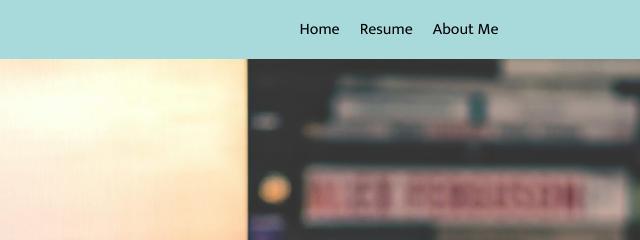
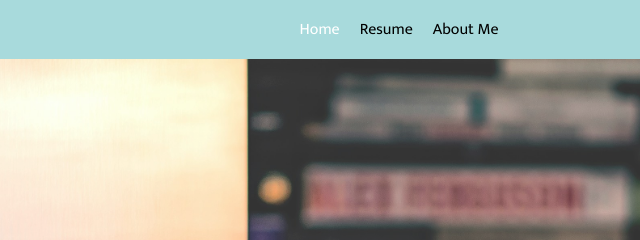
Before and after one commit to AndresRodCodes/my-portfolio, a plain HTML site: page index.html in a window 1280 px wide. In both pictures the pointer is over the link "Home". Shown: the top 240 px of the page, 241-881 px from the left. Drawn offline with nearby package versions, Linux system fonts and the light colour scheme.

Commit message:
Added hover effect to nav items.

```diff
--- a/style.css
+++ b/style.css
@@ -57,6 +57,10 @@ nav {
 
 .navbar > a {
   color: black;
+}
+
+.navbar > a :hover {
+  color: white;
 }
 
 #Home {
```
